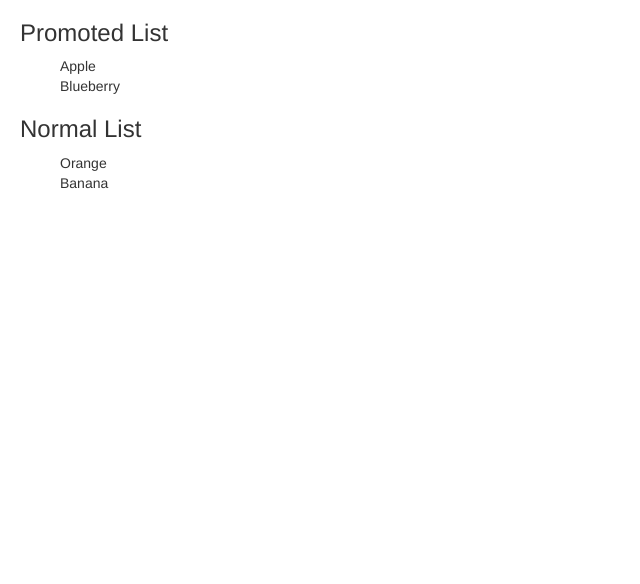
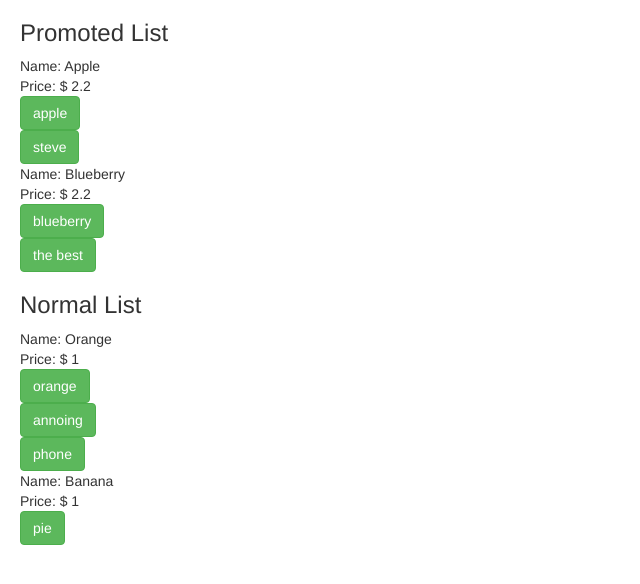
Before and after one commit to piotrlarys/devmeeting, an Angular app: page / in a window 1280 px wide. Shown: the top 584 px of the page, without its empty margins (0-640 px from the left). Built offline with nearby package versions, Linux system fonts and the light colour scheme.

Commit message:
removed product details

```diff
--- a/src/app/app.module.ts
+++ b/src/app/app.module.ts
@@ -8,7 +8,6 @@ import { ProductListComponent } from './product/product-list.component';
 @NgModule({
   declarations: [
     AppComponent,
-    ProductComponent,
     ProductListComponent
   ],
   imports: [
--- a/src/app/product/product-list.component.html
+++ b/src/app/product/product-list.component.html
@@ -1,11 +1,10 @@
 <div class="product-list">
   <h3>{{listType}} List</h3>
-  <ul>
-    <li class='cursor-pointer' *ngFor="let prod of products" (click)="product=prod">{{prod.name}}</li>
-  </ul>
-
-  <div *ngIf="product">
-  <h4>Product details:</h4>
-    <app-product [product]='product'></app-product>
+  <div class="product-info">
+    <div  class='cursor-pointer' *ngFor="let product of products">
+      <div><span>Name: {{product.name}}</span><br></div>
+      <div><span>Price: $ {{product.price}}</span><br></div>
+      <div *ngFor="let tag of product.tags"><button class="btn btn-success">{{tag.name}}</button></div>
+    </div>
   </div>
 </div>
--- a/src/app/product/product.component.css
+++ /dev/null
@@ -1,3 +0,0 @@
-li {
-  list-style-type: none;
-}
--- a/src/app/product/product.component.html
+++ /dev/null
@@ -1,8 +0,0 @@
-<div class="product-info">
-  <span>Name: {{product.name}}</span><br>
-  <span>Price: $ {{product.price}}</span><br>
-    Tags:
-    <ul>
-      <li *ngFor="let tag of product.tags"><button class="btn btn-success">{{tag.name}}</button></li>
-    </ul>
-</div>
--- a/src/app/product/product.component.ts
+++ /dev/null
@@ -1,18 +0,0 @@
-import { Product } from './product.model';
-import { Component, OnInit, Input } from '@angular/core';
-
-@Component({
-  selector: 'app-product',
-  templateUrl: './product.component.html',
-  styleUrls: ['./product.component.css']
-})
-export class ProductComponent implements OnInit {
-
-  @Input() product: Product;
-
-  constructor() { }
-
-  ngOnInit() {
-  }
-
-}
```
